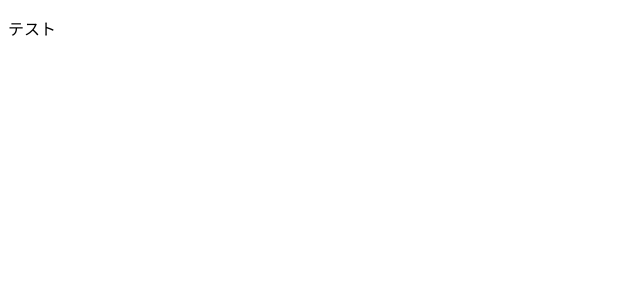
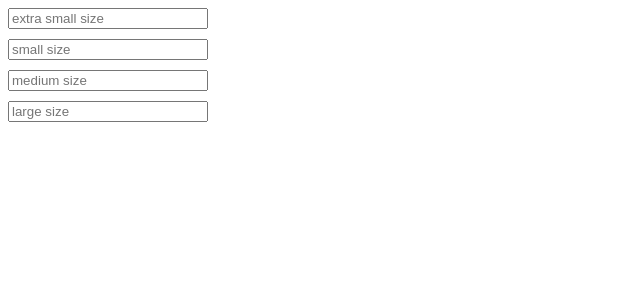
Before and after one commit to bislab-temporary/react-study-sugimizu, a React (Create React App) app in the folder todo-app/: page / in a window 1280 px wide. Shown: the top 300 px of the page, without its empty margins (0-640 px from the left). Built offline with nearby package versions, Linux system fonts and the light colour scheme.

Commit message:
feat: 簡易的入力欄の作成

```diff
--- a/todo-app/src/App.tsx
+++ b/todo-app/src/App.tsx
@@ -1,7 +1,12 @@
-function App() {
+import { InputBar } from "./component/index"
+import { Box } from "@chakra-ui/react"
+
+const App = () => {
   return (
-    <p>テスト</p>
-  );
+    <Box w="200px" h="200px">
+      {InputBar()}
+    </Box>
+  )
 }
 
 export default App;
--- a/todo-app/src/component/InputBar.tsx
+++ b/todo-app/src/component/InputBar.tsx
@@ -1,9 +1,14 @@
 import React from "react"
-import { Input } from "@chakra-ui/react"
+import { Input, Stack } from "@chakra-ui/react"
 
-const InputBar = () => {
+const InputBar = ()=> {
     return (
-        <Input placeholder="medium size" size="md" />
+        <Stack spacing={10}>
+            <Input placeholder="extra small size" size="xs" />
+            <Input placeholder="small size" size="sm" />
+            <Input placeholder="medium size" size="md" />
+            <Input placeholder="large size" size="lg" />
+        </Stack>
     )
 }
 
```
